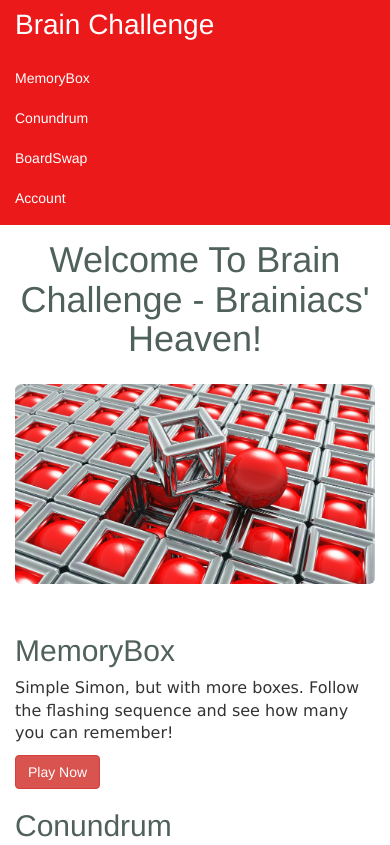
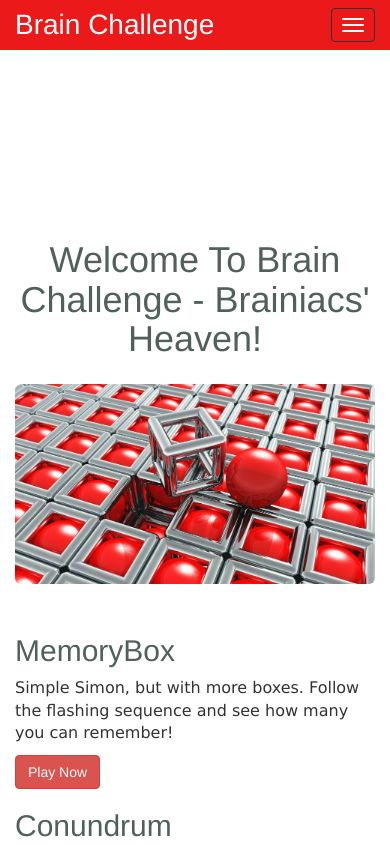
Before and after one commit to yoniLavi/brain-challenge, a website: page index.html in a window 390 px wide. Shown: the top 845 px of the page. Drawn offline with Linux system fonts and the light colour scheme.

Commit message:
nav changes

```diff
--- a/index.html
+++ b/index.html
@@ -24,8 +24,13 @@
 	        <div class="container">
 	            <div class="navbar-header">
 	                <a class="navbar-brand" href="#/">Brain Challenge</a>
+	                <button type="button" class="navbar-toggle collapsed" data-toggle="collapse" data-target="#myCollapsingList">
+			            <span class="icon-bar"></span>
+			            <span class="icon-bar"></span>
+			            <span class="icon-bar"></span>
+			        </button>
 	            </div>
-	            <ul class="nav navbar-nav navbar-right">
+	            <ul id="collapsingList" class="nav navbar-nav collapse navbar-collapse">
 	                <li><a href="#/memorybox">MemoryBox</a></li>
 	                <li><a href="#/conundrum">Conundrum</a></li>
 	                <li><a href="#/boardswap">BoardSwap</a></li>
```
